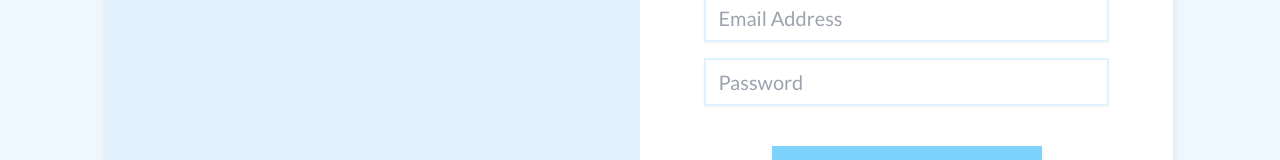
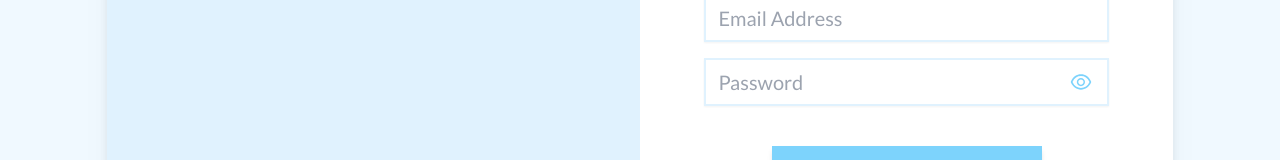
Before and after one commit to cedricquitor/trinketsofluna-ecommerce-web-app, a React (Create React App) app: page /signup in a window 1280 px wide. Shown: the part 410-570 px from the top of the page. Built offline with nearby package versions, Linux system fonts and the light colour scheme; no server answers; the database is empty.

Commit message:
Added show/hide password for registration

```diff
--- a/src/components/Registration.jsx
+++ b/src/components/Registration.jsx
@@ -2,14 +2,20 @@ import React, { useState, useEffect, useRef } from "react";
 import { db } from "../firebase/config";
 import { collection, getDocs } from "firebase/firestore";
 import { Link } from "react-router-dom";
+import { ToastContainer } from "react-toastify";
+
+// Contexts
 import { useAuthContext } from "../context/AuthContext";
 import { useThemeContext } from "../context/ThemeContext";
-import { ToastContainer } from "react-toastify";
+
+// Icons
+import { AiOutlineEye, AiOutlineEyeInvisible } from "react-icons/ai";
 
 const Registration = () => {
   // State handler for index and assigning data to products.
   const [products, setProducts] = useState([]);
   const [index, setIndex] = useState(0);
+  const [passwordIsHidden, setPasswordIsHidden] = useState(true);
   const featuredProducts = products.filter((product) => product.productFeatured);
 
   // Getting form input values using UseRef.
@@ -131,7 +137,10 @@ const Registration = () => {
                     </label>
                   </div>
                   <div className="mb-10">
-                    <input type="password" id="password" placeholder="Password" ref={passwordRef} className="input__text peer" />
+                    <button onClick={() => setPasswordIsHidden(!passwordIsHidden)} className="absolute mt-3 right-8">
+                      {passwordIsHidden ? <AiOutlineEye className="h-6 w-6 text-sky-300" /> : <AiOutlineEyeInvisible className="h-6 w-6 text-sky-300" />}
+                    </button>
+                    <input type={passwordIsHidden ? "password" : "text"} id="password" placeholder="Password" ref={passwordRef} className="input__text peer" />
                     <label htmlFor="password" className="input__label top-[9.5rem] peer-placeholder-shown:top-[10.6rem] peer-focus:top-[9.5rem]">
                       Password
                     </label>
--- a/src/components/ShoppingCart.jsx
+++ b/src/components/ShoppingCart.jsx
@@ -42,9 +42,9 @@ const ShoppingCart = () => {
         <>
           <div>
             <div className="flex flex-col">
-              <MdOutlineRemoveShoppingCart className="h-[9rem] w-[9rem] md:h-[12rem] md:w-[12rem] mt-12 mx-auto text-sky-300" />
-              <h1 className="mt-6 font-playfair text-3xl md:text-4xl text-center text-gray-900">Oops! Your cart is empty!</h1>
-              <p className="mt-4 font-lato text-gray-500 text-sm md:text-2xl text-center">
+              <MdOutlineRemoveShoppingCart className="h-[9rem] w-[9rem] md:h-[12rem] md:w-[12rem] mt-12 mx-auto text-sky-300 dark:text-sky-500" />
+              <h1 className="mt-6 font-playfair text-3xl md:text-4xl text-center text-gray-900 dark:text-zinc-100">Oops! Your cart is empty!</h1>
+              <p className="mt-4 font-lato text-gray-500 text-sm md:text-2xl text-center dark:text-gray-400">
                 Looks like you have no items in your shopping bag.
                 <br />
                 Let's go buy something!
@@ -52,7 +52,7 @@ const ShoppingCart = () => {
               <Link to="/shop" className="btn--primary mt-6 mx-auto md:w-1/4 2xl:mt-12 2xl:w-1/5">
                 Shop Now
               </Link>
-              <a href="#slider" className="mt-4 font-lato text-gray-400 text-xs lg:text-sm text-center">
+              <a href="#slider" className="mt-4 font-lato text-gray-500 text-xs lg:text-sm text-center dark:text-gray-400">
                 or browse our favorites
               </a>
             </div>
```
